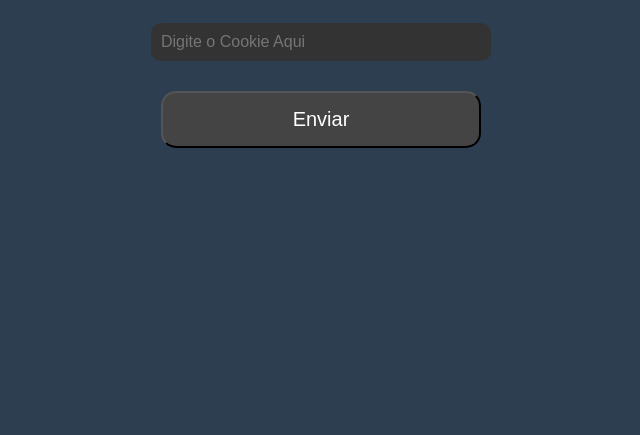
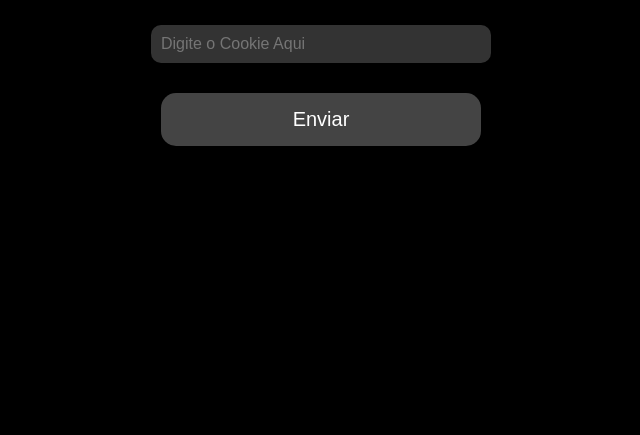
Before and after one commit to Kaaminari/robloxbp, a plain HTML site: page pagina2.html in a window 1280 px wide. Shown: the part 365-800 px from the top of the page, without its empty margins (319-959 px from the left). Drawn offline with Linux system fonts and the light colour scheme.

Commit message:
Update style-pagina2.css

```diff
--- a/style-pagina2.css
+++ b/style-pagina2.css
@@ -1,6 +1,6 @@
-/* Estilo específico para a segunda página */
+/* Estilo para a segunda página */
 body {
-    background-color: #2C3E50;
+    background-color: #000000; /* Fundo preto */
     color: white;
     font-family: Arial, sans-serif;
     margin: 0;
@@ -39,11 +39,13 @@ h1 {
     display: inline-block;
     padding: 15px 30px;
     margin: 10px 0;
-    background-color: #444;
+    background-color: #444; /* Cor do botão sem o gradiente */
     color: white;
     text-decoration: none;
     font-size: 20px;
     border-radius: 15px;
     width: 80%;
     text-align: center;
+    border: none; /* Removendo qualquer borda extra */
+    cursor: pointer;
 }
```
